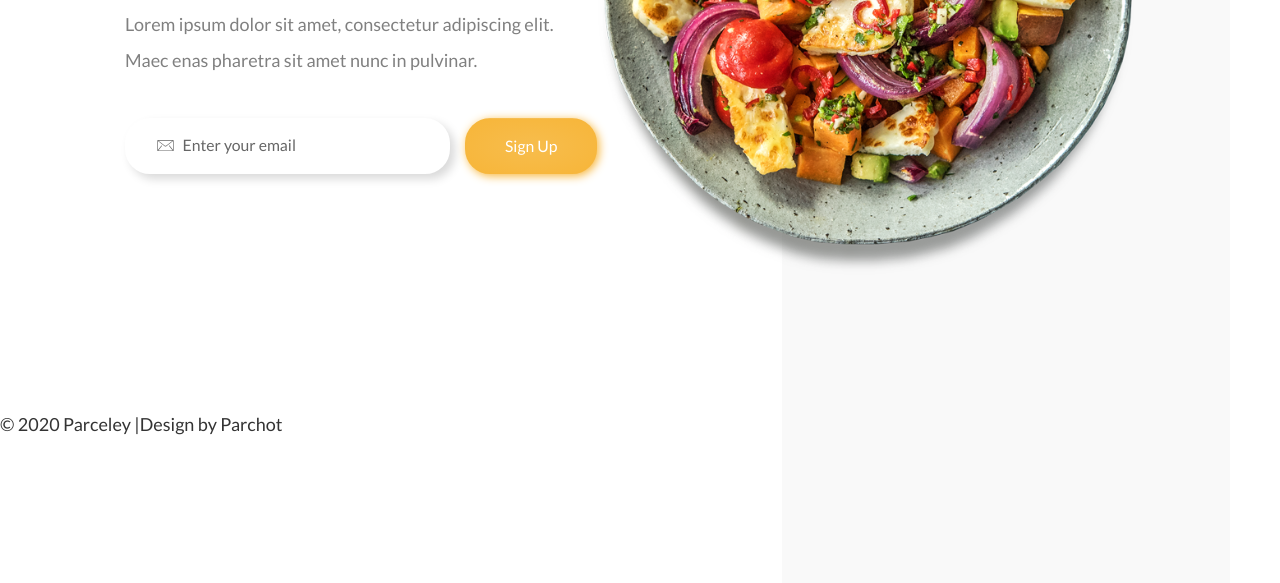
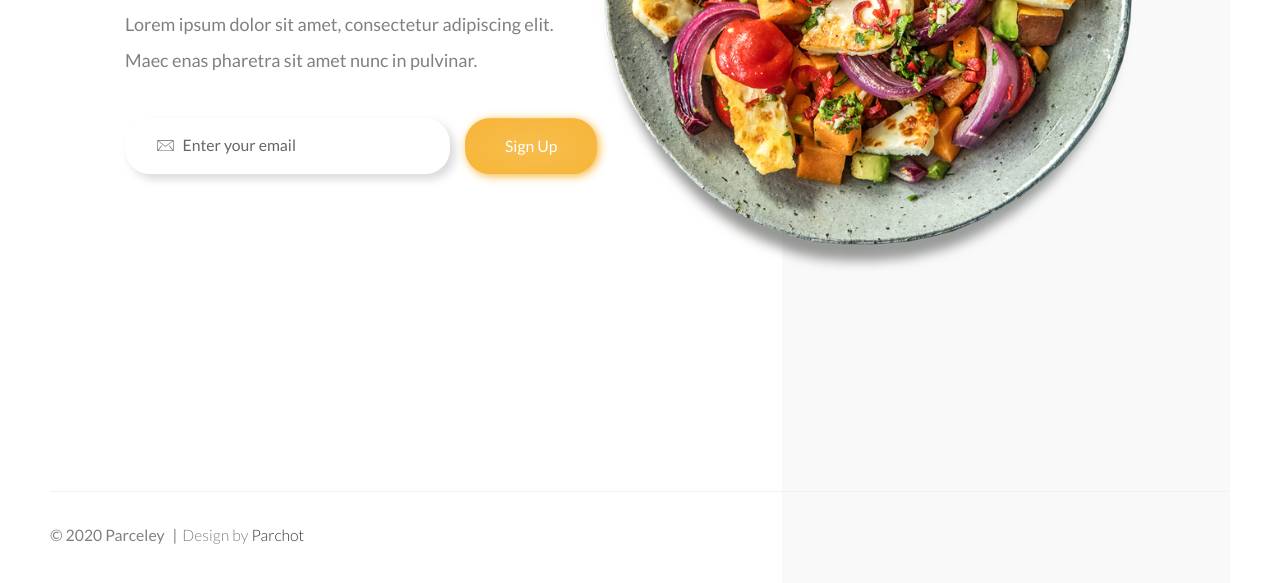
Before and after one commit to KelliePetersen/parceley, a Gatsby site: page / in a window 1280 px wide. Shown: the part 389-972 px from the top of the page. Built offline with nearby package versions, Linux system fonts and the light colour scheme; Gatsby itself is replaced by a stand-in of ours.

Commit message:
style copyright in footer component

```diff
--- a/src/components/footer.js
+++ b/src/components/footer.js
@@ -1,11 +1,13 @@
 import React from 'react'
+import styles from './footer.module.scss'
 
 const Footer = () => {
   return (
-    <footer>
-      <p>
-        © {new Date().getFullYear()} Parceley |
-        <span>Design by Parchot</span>
+    <footer className={styles.footer}>
+      <div className={styles.divider}></div>
+      <p className={styles.copyright}>
+        © {new Date().getFullYear()} Parceley <span className={styles.line}>|</span>
+        <span className={styles.attribution}>Design by <a href="https://www.parchot.com" target="_blank">Parchot</a></span>
       </p>
     </footer>
   )
--- /dev/null
+++ b/src/components/footer.module.scss
@@ -0,0 +1,28 @@
+@import '../styles/variables';
+
+.footer {
+  width: 100%;
+  padding: 50px;
+}
+
+.divider {
+  width: 100%;
+  height: 1px;
+  background-color: #f2f2f2;
+  margin: 30px 0;
+}
+
+.copyright {
+  font-size: 0.875rem;
+  font-weight: 500;
+  color: $light;
+}
+
+.line {
+  margin: 0 5px;
+}
+
+.attribution {
+  display: inline-block;
+  font-weight: 300;
+}
```
